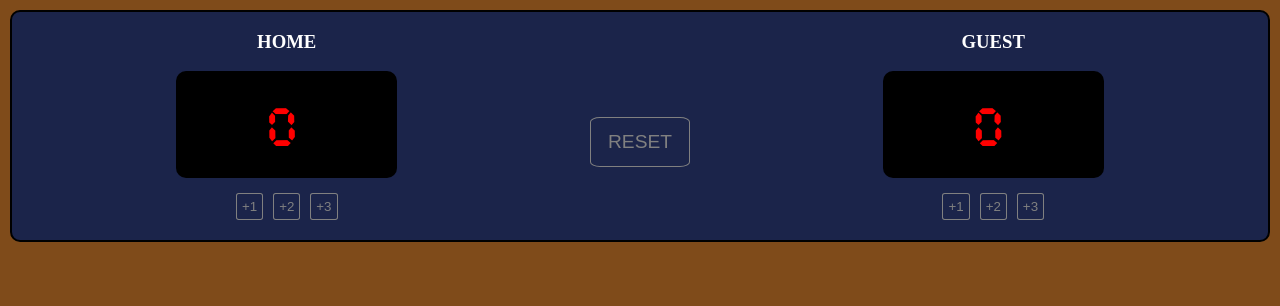
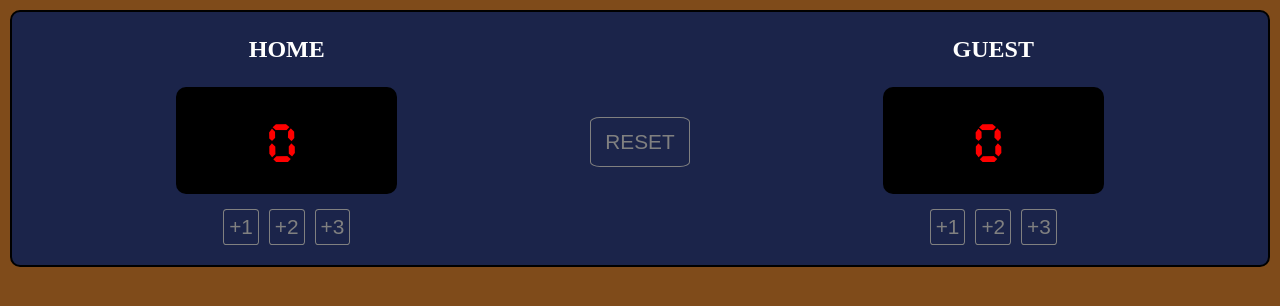
Before and after one commit to Br3ckon/scorecard, a plain HTML site: page index.html in a window 1280 px wide. Drawn offline with Linux system fonts and the light colour scheme.

Commit message:
updated style

```diff
--- a/index.css
+++ b/index.css
@@ -19,6 +19,7 @@ body {
 #home-container {
     width: 40%;
     text-align: center;
+
 }
 
 #score-point-container {
@@ -35,6 +36,7 @@ body {
     margin-bottom: 10px;
     background-color: #1B244A;
     color: grey;
+    font-size: 1.3em;
 
 
 }
@@ -57,6 +59,7 @@ body {
 
 h3, p {
 color: white;
+font-size: 1.5em;
 }
 
 #score-recorder {
@@ -77,12 +80,13 @@ color: white;
     color: grey;
     width: 100px;
     height: 50px;
-    font-size: 1.2em;
+    font-size: 1.3em;
 
 }
 
 .btn-holder {
  padding-top: 100px;
+
 }
 
 .btn:hover, .point:hover {
```
